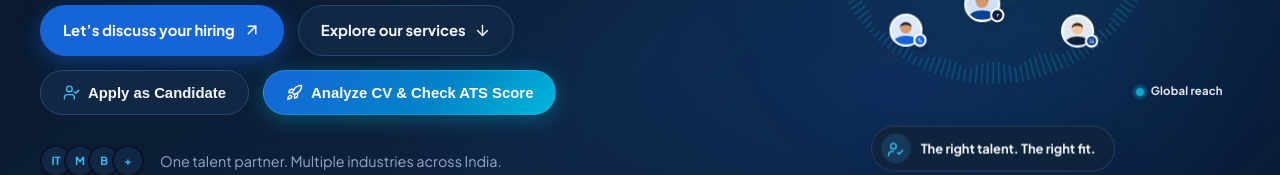
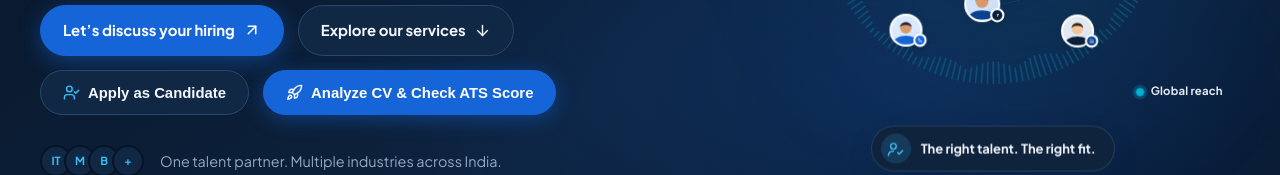
Before and after one commit to oryenzatalentservices-coder/Oryenza-Talent-Services, a React (Vite) app in the folder frontend/: page / in a window 1280 px wide. Shown: the part 486-661 px from the top of the page. Built offline with nearby package versions, Linux system fonts and the light colour scheme; no server answers.

Commit message:
style: apply perfect solid brand blue to hero AI button

```diff
--- a/frontend/src/styles/index.css
+++ b/frontend/src/styles/index.css
@@ -384,10 +384,10 @@ iframe {
    FEATURED AI HERO BUTTON (Combined Analyze CV & ATS Score)
    ======================================================== */
 .btn.hero-ai-btn {
-  background: linear-gradient(135deg, #1565d8 0%, #0ea5e9 100%);
+  background: var(--blue);
   color: #ffffff;
-  border: 1px solid rgba(255, 255, 255, 0.28);
-  box-shadow: 0 4px 18px rgba(14, 165, 233, 0.32), inset 0 1px 0 rgba(255, 255, 255, 0.25);
+  border: 1px solid var(--blue);
+  box-shadow: 0 4px 16px rgba(21, 101, 216, 0.28);
   font-weight: 700;
   display: inline-flex;
   align-items: center;
@@ -403,8 +403,9 @@ iframe {
 
 .btn.hero-ai-btn:hover {
   transform: translateY(-2px);
-  background: linear-gradient(135deg, #0f55bb 0%, #0284c7 100%);
-  box-shadow: 0 8px 24px rgba(14, 165, 233, 0.48), inset 0 1px 0 rgba(255, 255, 255, 0.35);
+  background: var(--blue-hover);
+  border-color: var(--blue-hover);
+  box-shadow: 0 8px 24px rgba(21, 101, 216, 0.42);
   color: #ffffff;
 }
 
@@ -2178,10 +2179,10 @@ html.oryenza-dark .menu {
 
 /* Buttons in Dark Mode */
 html.oryenza-dark .btn.hero-ai-btn {
-  background: linear-gradient(135deg, #1565d8 0%, #0284c7 60%, #00b8d9 100%);
+  background: #1565d8;
   color: #ffffff;
-  border-color: rgba(56, 189, 248, 0.35);
-  box-shadow: 0 4px 20px rgba(0, 184, 217, 0.35);
+  border-color: #1565d8;
+  box-shadow: 0 4px 20px rgba(21, 101, 216, 0.45);
 }
 
 html.oryenza-dark .btn.hero-ai-btn .hero-ai-btn-icon {
@@ -2189,8 +2190,9 @@ html.oryenza-dark .btn.hero-ai-btn .hero-ai-btn-icon {
 }
 
 html.oryenza-dark .btn.hero-ai-btn:hover {
-  background: linear-gradient(135deg, #1971f0 0%, #0ea5e9 60%, #00cce6 100%);
-  box-shadow: 0 8px 28px rgba(0, 184, 217, 0.55);
+  background: #1e70e4;
+  border-color: #1e70e4;
+  box-shadow: 0 8px 28px rgba(21, 101, 216, 0.65);
 }
 
 html.oryenza-dark .btn.primary {
```
